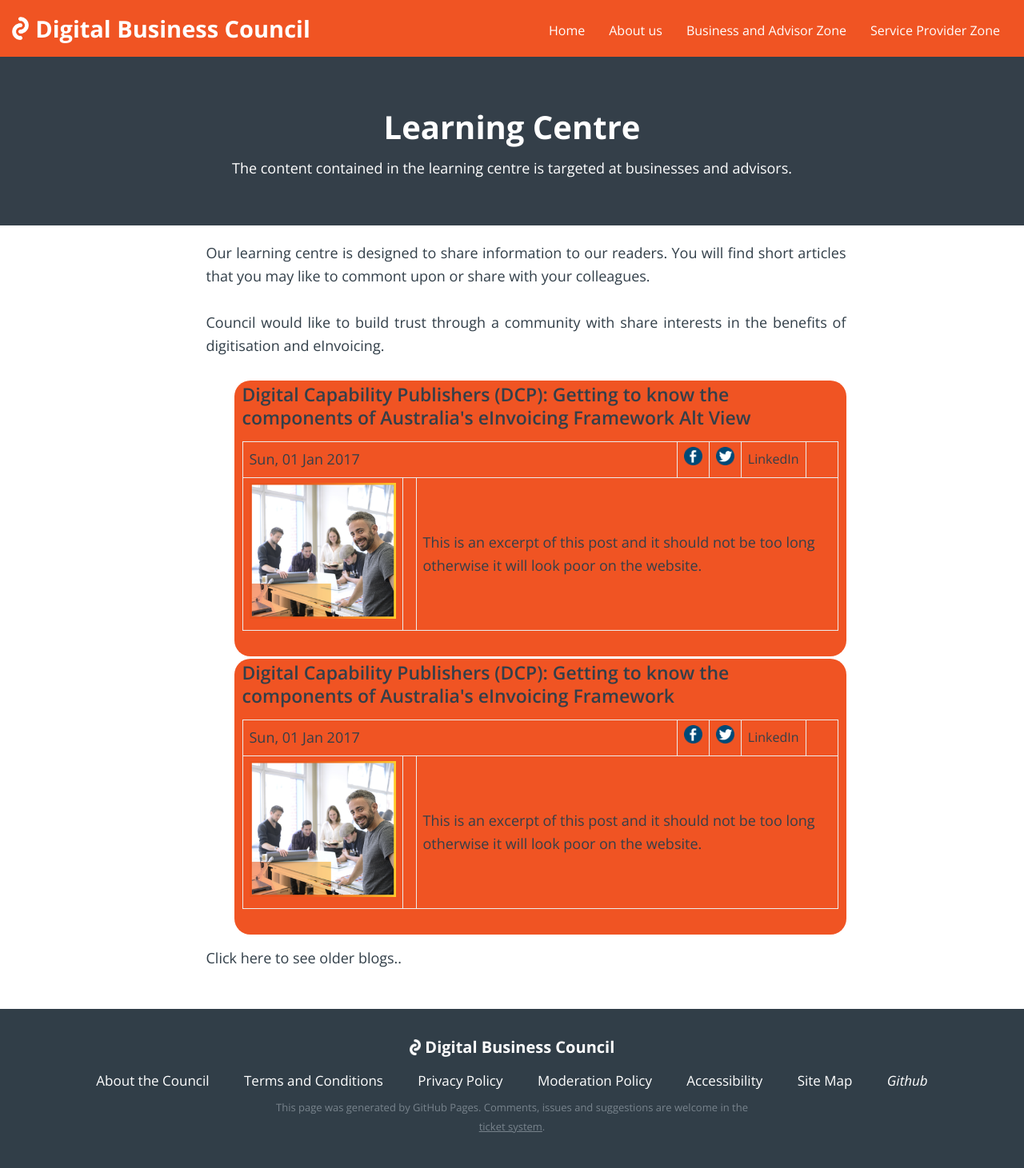
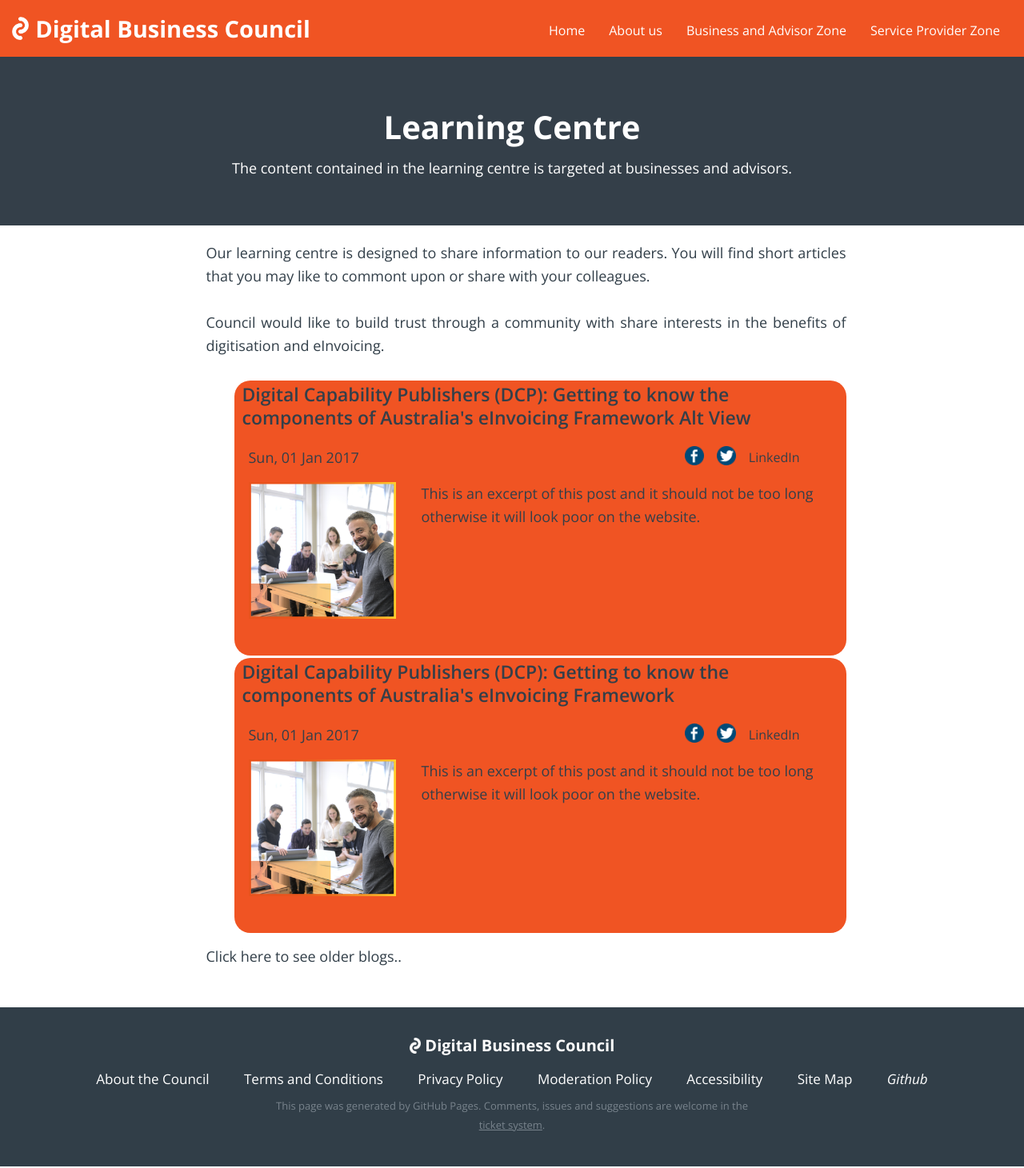
Before and after one commit to Digital-Business-Council/Digital-Business-Council.github.io, a Jekyll site: the page built from pages/business-zone/blogs/learning-centre.md, in a window 1280 px wide. Shown: the whole page at 80% size. Built offline with Jekyll 4.4.1, drawn with Linux system fonts in a browser that asks for light colours.

Commit message:
Update _common.scss

```diff
--- a/_sass/_common.scss
+++ b/_sass/_common.scss
@@ -146,7 +146,7 @@
         color: $dbc-secondary;
       }
   }
-  .blog-table{
+  .blog-table,tbody,tr,td{
     border:none;
     vertical-align:top;
   }
```
